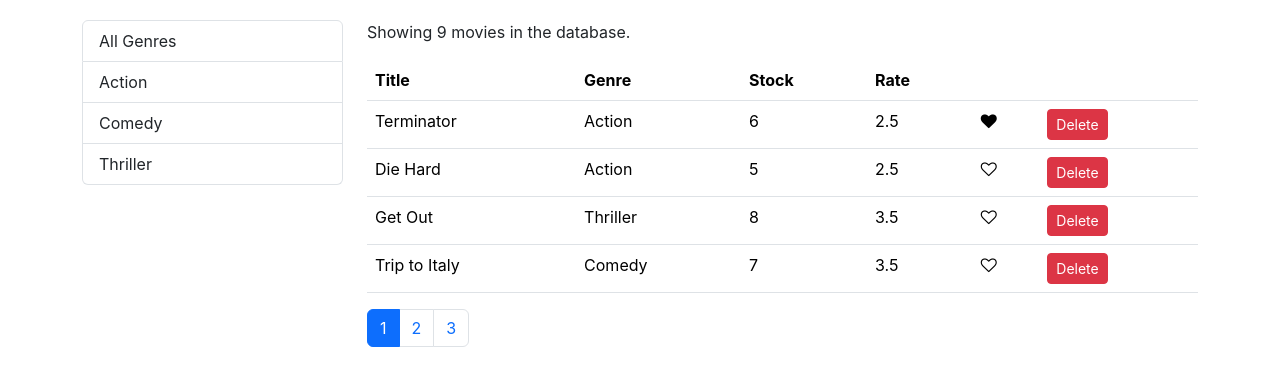
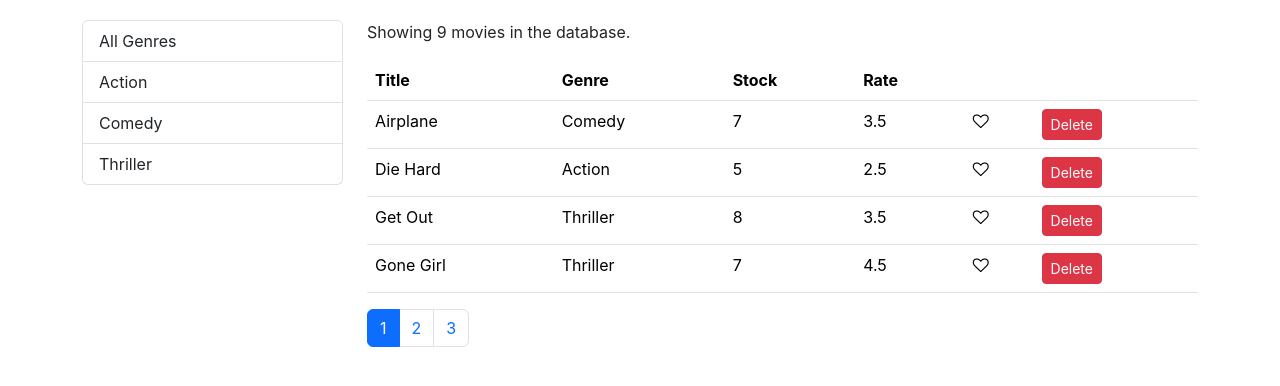
Before and after one commit to SandipPunalkar/vidlyts-app, a React (Create React App) app: page / in a window 1280 px wide. Shown: the top 386 px of the page. Built offline with nearby package versions, Linux system fonts and the light colour scheme.

Commit message:
Extracting MoviesTable

```diff
--- a/src/components/Movies.tsx
+++ b/src/components/Movies.tsx
@@ -1,22 +1,26 @@
 import React from "react";
 import Genre from "../models/genreTypes";
 import Movie from "../models/movieTypes";
+import _ from "lodash";
 import { getGenres } from "../services/fakeGenreService";
 import { getMovies } from "../services/fakeMovieService";
 import { paginate } from "../utils/paginate";
-import Like from "./common/Like";
 import ListGroup from "./common/ListGroup";
 import Pagination from "./common/Pagination";
 import MoviesTable from "./MoviesTable";
 
 interface MoviesProps {}
-
+type sortColumnType = {
+  path: string;
+  order: any;
+};
 interface MoviesState {
   movies: Movie[];
   genres: Genre[];
   pageSize: number;
   currentPage: number;
   selectedGenre: Genre;
+  sortColumn: sortColumnType;
 }
 
 class Movies extends React.Component<MoviesProps, MoviesState> {
@@ -28,6 +32,7 @@
       pageSize: 4,
       currentPage: 1,
       selectedGenre: { _id: "", name: "" },
+      sortColumn: { path: "title", order: "asc" },
     };
   }
 
@@ -54,6 +59,10 @@
   handleGenreSelect = (genre: Genre) => {
     this.setState({ selectedGenre: genre, currentPage: 1 });
   };
+  handleSort = (sortColumn: sortColumnType) => {
+    this.setState({ sortColumn });
+  };
+
   render() {
     const { length: count } = this.state.movies;
     const {
@@ -61,6 +70,7 @@
       currentPage,
       selectedGenre,
       movies: allMovies,
+      sortColumn,
     } = this.state;
     if (count === 0) return <p>There are no movies in the database.</p>;
 
@@ -68,7 +78,10 @@
       selectedGenre && selectedGenre._id
         ? allMovies.filter((m) => m.genre._id === selectedGenre._id)
         : allMovies;
-    const movies = paginate(filtered, currentPage, pageSize);
+
+    const sorted = _.orderBy(filtered, [sortColumn.path], [sortColumn.order]);
+
+    const movies = paginate(sorted, currentPage, pageSize);
 
     return (
       <div className="row">
@@ -83,6 +96,8 @@
           <p>Showing {filtered.length} movies in the database.</p>
           <MoviesTable
             movies={movies}
+            sortColumn={sortColumn}
+            onSort={this.handleSort}
             onLike={this.handleLike}
             onDelete={this.handleDelete}
           />
--- a/src/components/MoviesTable.tsx
+++ b/src/components/MoviesTable.tsx
@@ -1,21 +1,46 @@
-import React from "react";
+import React, { Component } from "react";
 import Movie from "../models/movieTypes";
 import Like from "./common/Like";
 
+type sortColumnType = {
+  path: string;
+  order: any;
+};
+
 interface MoviesTableProps {
   movies: Movie[];
+  sortColumn: sortColumnType;
+  onSort: (path: sortColumnType) => void;
   onLike: (movie: Movie) => void;
   onDelete: (movie: Movie) => void;
 }
-function MoviesTable({ movies, onLike, onDelete }: MoviesTableProps) {
+
+class MoviesTable extends Component<MoviesTableProps> {
+  constructor(props: MoviesTableProps) {
+    super(props);
+  }
+  raiseSort = (path: string) => {
+    const sortColumn = { ...this.props.sortColumn };
+
+    if (sortColumn.path === path)
+      sortColumn.order = sortColumn.order === "asc" ? "desc" : "asc";
+    else {
+      sortColumn.path = path;
+      sortColumn.order = "asc";
+    }
+
+    this.props.onSort(sortColumn);
+  };
+  render() {
+    const { movies, onLike, onDelete } = this.props;
     return (
       <table className="table">
         <thead>
           <tr>
-          <th>Title</th>
-          <th>Genre</th>
-          <th>Stock</th>
-          <th>Rate</th>
+            <th onClick={() => this.raiseSort("title")}>Title</th>
+            <th onClick={() => this.raiseSort("genre.name")}>Genre</th>
+            <th onClick={() => this.raiseSort("numberInStock")}>Stock</th>
+            <th onClick={() => this.raiseSort("dailyRentalRate")}>Rate</th>
             <th />
             <th />
           </tr>
@@ -44,5 +69,6 @@
       </table>
     );
   }
+}
 
 export default MoviesTable;
```
Lines whose indentation alone changed are shown as unchanged.
